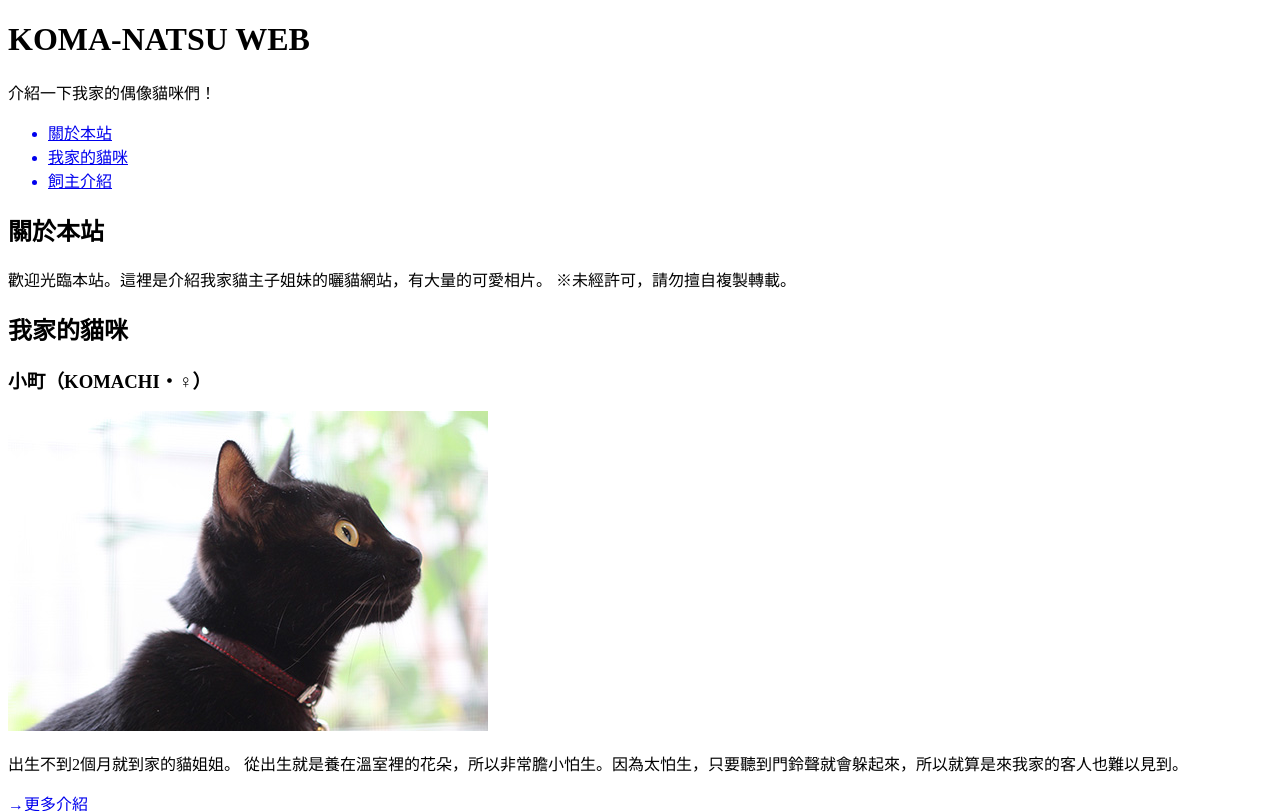
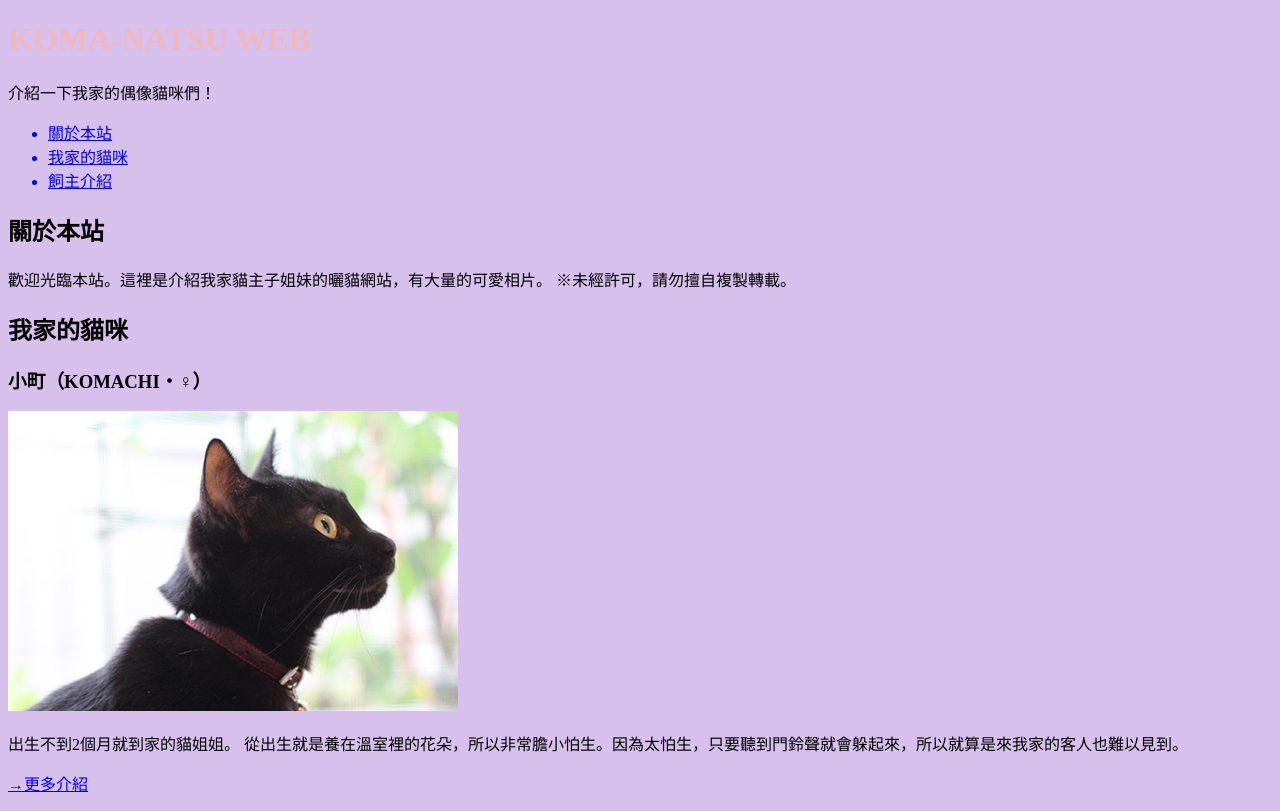
Before and after one commit to 888teee/888, a plain HTML site: page index.html in a window 1280 px wide. Shown: the top 811 px of the page. Drawn offline with Linux system fonts and the light colour scheme.

Commit message:
203230420

```diff
--- /dev/null
+++ b/css/style.css
@@ -0,0 +1,7 @@
+h1{
+    color: rgb(240, 183, 191);
+}
+
+body{background-color: rgb(164, 222, 245);
+
+}
--- a/index.html
+++ b/index.html
@@ -6,8 +6,16 @@
     <meta name="viewport" content="width=device-width, initial-scale=1.0">
     <title>111111216</title>
     <link rel="shortcut icon" href="img/icon.jpg" type="image/x-icon">
+<style>
+  img{
+    wight: 300px;
+          height: 300px;
+    }
+</style>
+<link rel="stylesheet" href="css/style.css">
 </head>
-<body>
+
+<body style="background-color: rgb(215, 192, 235);">
     <header>
         <h1>KOMA-NATSU WEB</h1>
         <p>介紹一下我家的偶像貓咪們！</p>
```
Also changed, not shown: cats/komachi.html (+2 -1 lines), cats/konatsu.html (+1 -1 lines).
